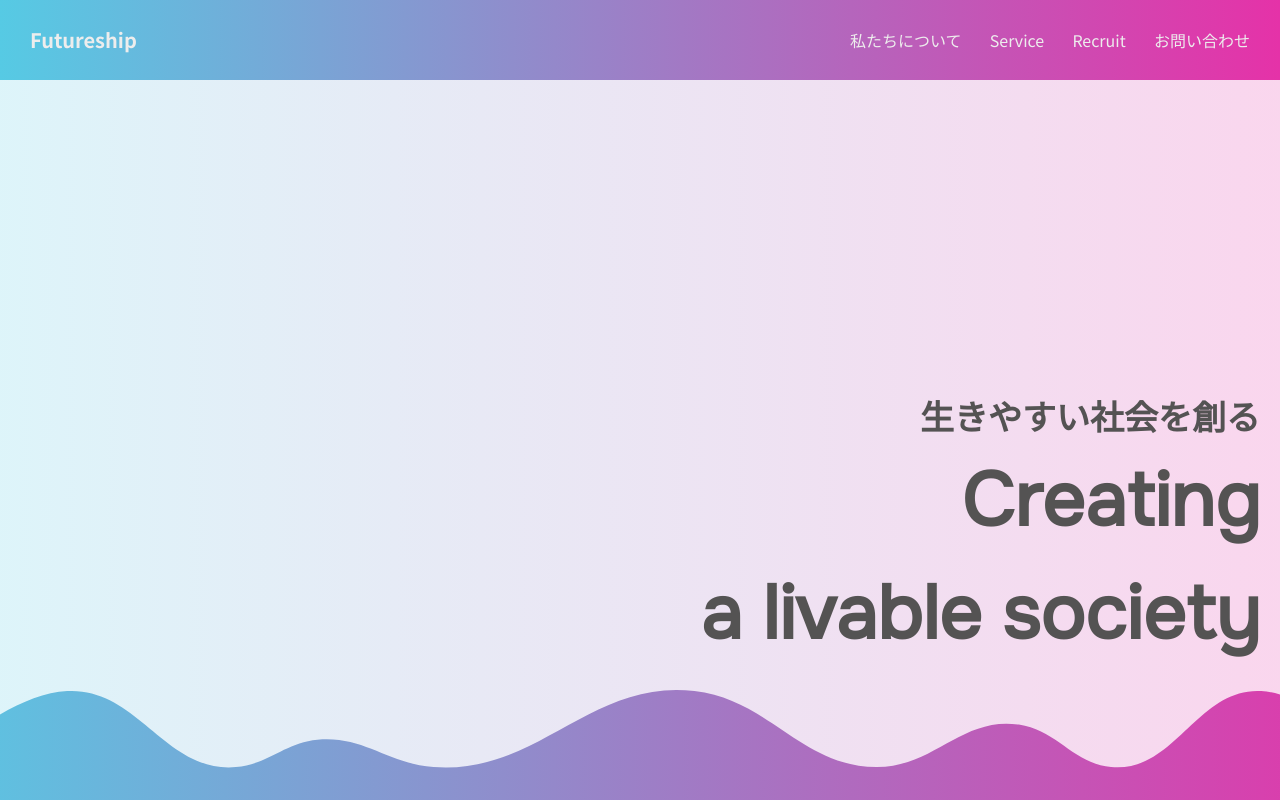
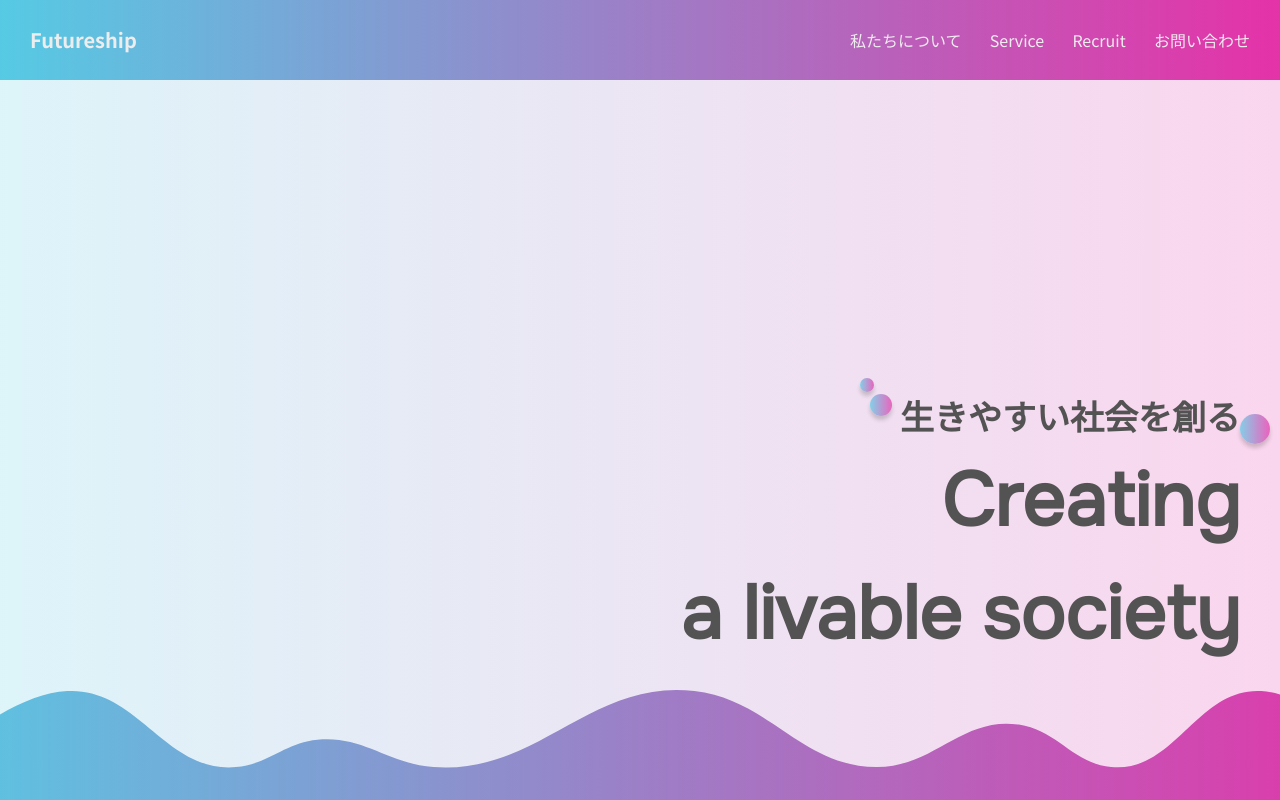
Before and after one commit to futureship/Futureship_HP, a Next.js app: page / in a window 1280 px wide. Built offline with nearby package versions, Linux system fonts and the light colour scheme.

Commit message:
図形の配置

```diff
--- a/src/app/pages/top/top.module.scss
+++ b/src/app/pages/top/top.module.scss
@@ -9,7 +9,7 @@
 
 .main {
   flex-grow: 1; /* メインコンテンツが残りのスペースを占める */
-  padding: 20px;
+  padding: 20px 40px 20px 20px;
   display: flex;
   height: 100%;
   flex-direction: column;
@@ -31,6 +31,33 @@
   color: $gray1;
 }
 
+@mixin circle($size, $top, $left) {
+  @include gradient4;
+  width: $size; // 円の幅
+  height: $size; // 円の高さ
+  top: $top;
+  left: $left;
+  position: absolute;
+  border-radius: 50%; // 円にするためのボーダー半径
+  box-shadow: 0 4px 4px rgba(0, 0, 0, 0.25); // 影の設定
+}
+
+.circle1 {
+  @include circle(14px, -16px, -40px);
+}
+
+.circle2 {
+  @include circle(22px, 0px, -30px);
+}
+
+.circle3 {
+  @include circle(30px, 20px, 340px);
+}
+
+.subTitleArea {
+  position: relative;
+}
+
 // footer {
 //   background-color: #333; /* フッターの背景色 */
 //   color: white; /* フッターのテキスト色 */
--- a/src/app/pages/top/top.tsx
+++ b/src/app/pages/top/top.tsx
@@ -13,7 +13,12 @@ export const Top: React.FC = () => {
     <div className={styles.container}>
       <Header></Header>
       <div className={styles.main}>
-        <div className={styles.subTitle}>{t('top.title.subTitle')}</div>
+        <div className={styles.subTitleArea}>
+          <div className={styles.circle1}></div>
+          <div className={styles.circle2}></div>
+          <div className={styles.circle3}></div>
+          <div className={styles.subTitle}>{t('top.title.subTitle')}</div>
+        </div>
         <div className={styles.title}>{t('top.title.title1')}</div>
         <div className={styles.title}>{t('top.title.title2')}</div>
       </div>
--- a/src/app/styles/common.module.scss
+++ b/src/app/styles/common.module.scss
@@ -17,6 +17,12 @@
   color: $white1;
 }
 
+// グラデーションパターン４：線形（７０％）
+@mixin gradient4 {
+  background: linear-gradient(to right, $water-blue1, $pink1);
+  opacity: 0.7;
+}
+
 @mixin gradientBackground {
   background: linear-gradient(to right, $water-blue1, $pink1);
   opacity: 0.3;
```
